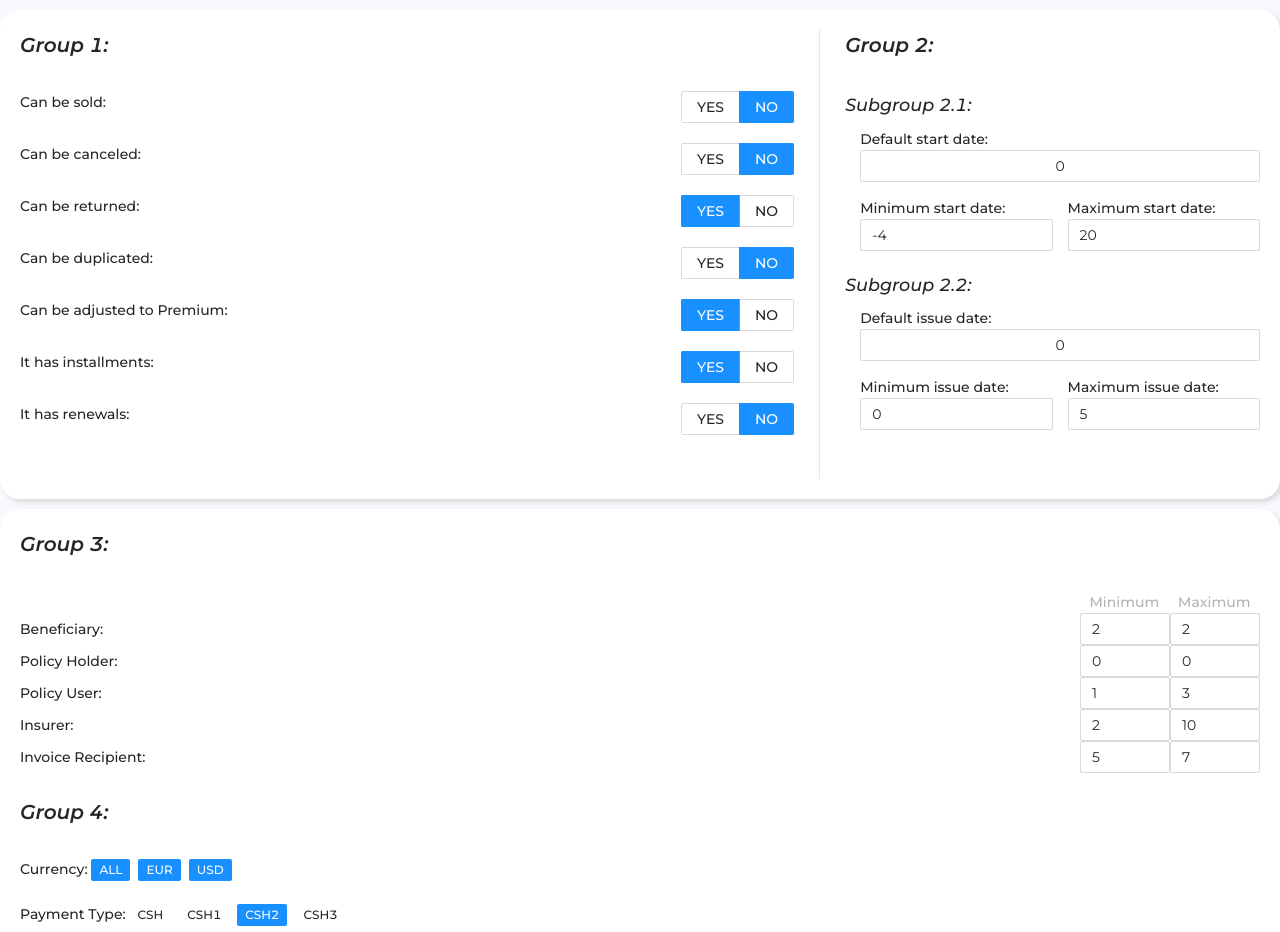
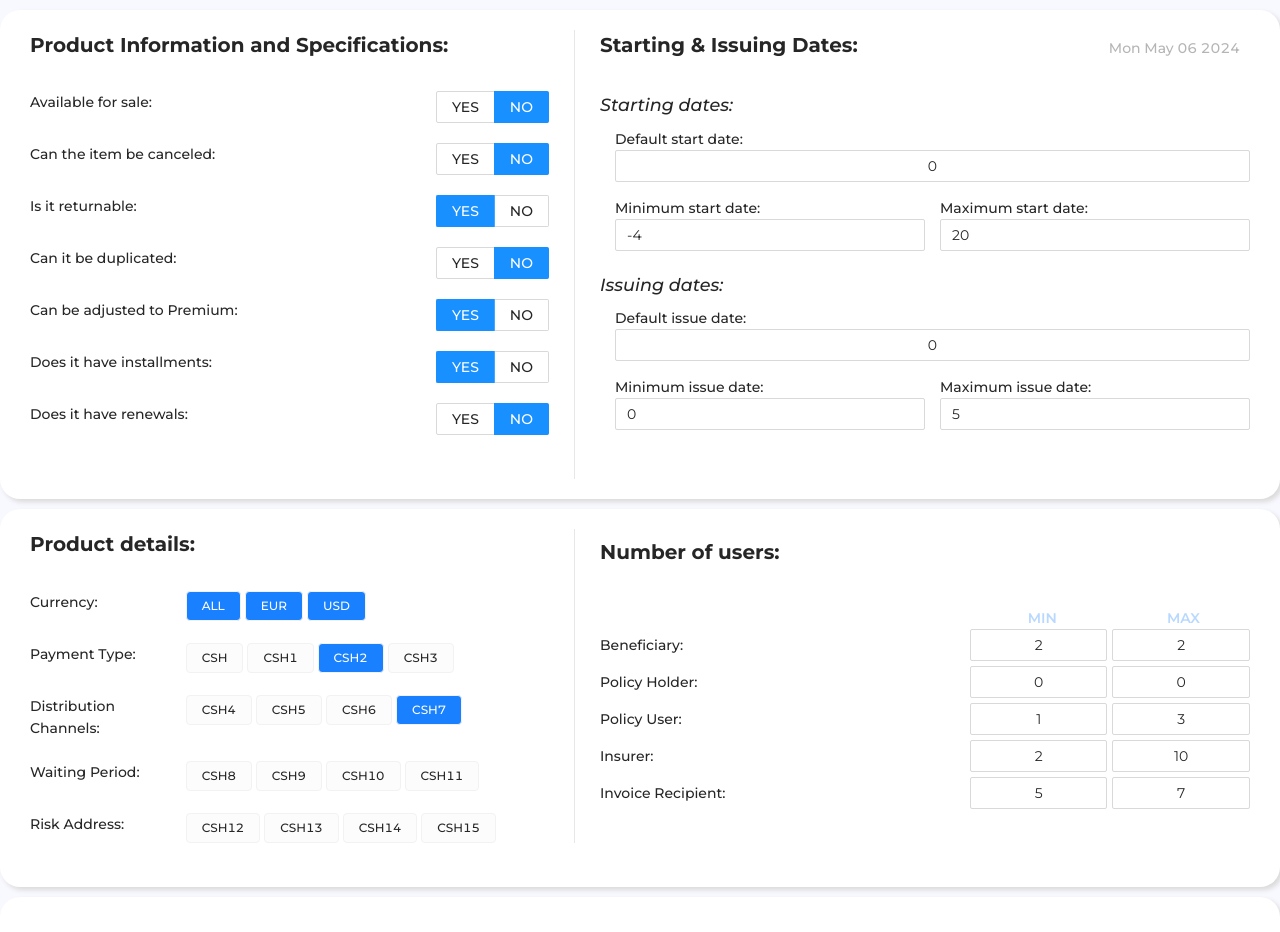
Before and after one commit to MateoGrifsha/config-form-react-antdesign, a React (Create React App) app in the folder config-form/: page / in a window 1280 px wide. Shown: the top 932 px of the page. Built offline with nearby package versions, Linux system fonts and the light colour scheme.

Commit message:
UI/UX changes

```diff
--- a/config-form/src/App.tsx
+++ b/config-form/src/App.tsx
@@ -124,12 +124,12 @@ const dataArray:Array<DataObj> = [{
 export const DataContext = createContext <DataObj | undefined | null | any>(null);
   function App() {
     const [data, setData] = useState<DataObj>(dataArray[0])
-
+    const [error, setError] = useState<boolean>(false)
 
   return (
 
     <div>
-      <DataContext.Provider value={{data, setData}}>
+      <DataContext.Provider value={{data, setData, error, setError}}>
         <FormComponent />
       </DataContext.Provider>
     </div>
--- a/config-form/src/components/FormComponent.tsx
+++ b/config-form/src/components/FormComponent.tsx
@@ -11,7 +11,7 @@ import { DataContext } from '../App';
 export const ButtonContext = createContext<boolean>(false);
 export default function FormComponent() {
   const [save, setSave] = useState<boolean>(false)
-  const {data, setData} = useContext(DataContext)!
+  const {data, error} = useContext(DataContext)!
   const handleButtonClick = () =>{
     setSave(true)
     setTimeout(()=>{setSave(false)},1000);
@@ -26,7 +26,6 @@ export default function FormComponent() {
         className='form-container'
       >
 
-
        <div className='section1-wrapper'>
           <div>
             <Form.Item>
@@ -40,12 +39,12 @@ export default function FormComponent() {
           </div>
        </div>
 
-      <div className="section2-wrapper">
+       <div className="section2-wrapper">
+      <Form.Item>
+            <TagInputGroup />
+        </Form.Item>
         <Form.Item>
             <MinMaxInputGroup/>
-        </Form.Item>
-        <Form.Item>
-            <TagInputGroup />
         </Form.Item>
       </div>
 
@@ -54,7 +53,7 @@ export default function FormComponent() {
         </Form.Item>
 
         <Form.Item>
-          <Button type="primary" htmlType="submit" onClick={handleButtonClick} loading={save}>
+          <Button className='submit-button' type="primary" htmlType="submit" onClick={handleButtonClick} loading={save} disabled={error}>
             Submit
           </Button>
         </Form.Item>
--- a/config-form/src/components/MinMaxInputComponent.tsx
+++ b/config-form/src/components/MinMaxInputComponent.tsx
@@ -10,7 +10,7 @@ interface Props{
 export default function MinMaxInputComponent({label, values}:Props) {
   const minKey = values[0]
   const maxKey = values[1]
-  const {data} = useContext(DataContext)
+  const {data, setError} = useContext(DataContext)
   const [minValue, setMinValue] = useState(data[minKey])
   const [maxValue, setMaxValue] = useState(data[maxKey])
 
@@ -22,7 +22,19 @@ export default function MinMaxInputComponent({label, values}:Props) {
     else if (minmax=='max'){
       setMaxValue(e)
     }
+
+
   }
+
+  useEffect(()=>{
+    if(minValue>maxValue){
+      setError(true)
+    }
+    else{
+      setError(false)
+    }
+  },[minValue, maxValue])
+
   useKeyChange(minKey, minValue)
   useKeyChange(maxKey, maxValue)
 
@@ -31,12 +43,11 @@ export default function MinMaxInputComponent({label, values}:Props) {
       <div>
         <div className='duoNumberInputContainer'>
           <p>{label}</p>
-          <div>
+          <div className='min-max-inputs'>
             <InputNumber min={0} max={10} value={minValue} onChange={(e:React.ChangeEvent<HTMLInputElement>) => handleChange(e, 'min')}/>
             <InputNumber min={minValue} max={10} value={maxValue} onChange={(e:React.ChangeEvent<HTMLInputElement>) => handleChange(e, 'max')}/>
           </div>
         </div>
-          <div>{minValue > maxValue && <div className='errorBox'>Minimum cannot be bigger than maximum.</div>}</div>
       </div>
     </>
   )
--- a/config-form/src/components/MinMaxInputGroup.tsx
+++ b/config-form/src/components/MinMaxInputGroup.tsx
@@ -1,16 +1,20 @@
-import React from 'react'
+import React, {useContext} from 'react'
 import MinMaxInputComponent from './MinMaxInputComponent'
 import { minMaxInputValues as inputValues } from './constants/Constants'
+import { DataContext } from '../App'
 export default function MinMaxInputGroup() {
+  const {error} = useContext(DataContext)
+
   return (
     <>
-      <h2 className='section-label'>Group 3: </h2>
-      <div className="minMaxGroup">
+      <div className='error-label-row'>
+        <h2 className='section-label'>Number of users: </h2>
+        {error && <div className='error-box'>Minimum cannot be bigger than maximum!</div>}
+      </div>
+      <div className="minMaxGroup duoNumberInputRow">
         <div className='minimumMaximumLabel'>
-          <div>
-            <p>Minimum</p>
-            <p>Maximum</p>
-          </div>
+            <p>min</p>
+            <p>max</p>
         </div>
         <div>
           <MinMaxInputComponent label="Beneficiary: " values={inputValues[0]}/>
--- a/config-form/src/components/NumericInputGroup.tsx
+++ b/config-form/src/components/NumericInputGroup.tsx
@@ -2,12 +2,15 @@ import React from 'react'
 import NumericInputComponent from './NumericInputComponent'
 
 export default function NumericInputGroup() {
+  const todaysDate = new Date().toDateString()
+
   return (
     <>
-        <h2 className='section-label'>Group 2: </h2>
+        <h2 className='section-label'>Starting & Issuing Dates: </h2>
+        <span className='todays-date'>{todaysDate}</span>
         <div className='dateInputContainer' >
           <div className='subgroup'>
-            <h3 className="subgroup-label">Subgroup 2.1:</h3>
+            <h3 className="subgroup-label">Starting dates:</h3>
             <div className='dateInputContainerRow'>
                 <NumericInputComponent label ='Default start date'value='defaultStartDateUtcDiff' negative = {false}/>
                 <NumericInputComponent label ='Minimum start date'value='minStartDateUtcDiff' negative = {true}/>
@@ -15,7 +18,7 @@ export default function NumericInputGroup() {
             </div>
           </div>
          <div className='subgroup'>
-          <h3 className="subgroup-label">Subgroup 2.2:</h3>
+          <h3 className="subgroup-label">Issuing dates:</h3>
             <div className='dateInputContainerRow'>
                 <NumericInputComponent label ='Default issue date'value='defaultIssueDateUtcDiff' negative = {false}/>
                 <NumericInputComponent label ='Minimum issue date'value='minIssueDateUtcDiff' negative = {true}/>
--- a/config-form/src/components/TagInputComponent.tsx
+++ b/config-form/src/components/TagInputComponent.tsx
@@ -41,9 +41,10 @@ export default function TagInputComponent({inputs, label, value}:Props) {
 
 
   return (
-    <div>
-        {label}
-        {inputs.map((tag:string)=>(
+    <div className='tag-row'>
+        <p>{label}</p>
+        <div>
+            {inputs.map((tag:string)=>(
             <CheckableTag
                 key={tag}
                 checked={selectedTags.indexOf(tag) > -1}
@@ -52,6 +53,7 @@ export default function TagInputComponent({inputs, label, value}:Props) {
                 {tag}
             </CheckableTag>
         ))}
+        </div>
     </div>
   )
 }
--- a/config-form/src/components/TagInputGroup.tsx
+++ b/config-form/src/components/TagInputGroup.tsx
@@ -5,12 +5,14 @@ export default function TagInputGroup() {
 
   return (
     <>
-        <h2 className='section-label'>Group 4: </h2>
-        <TagInputComponent inputs={currencies} label='Currency: ' value='currencyTypesAllowed'/><br />
-        <TagInputComponent inputs={paymentType} label='Payment Type: ' value='paymentTypesAllowed'/><br />
-        <TagInputComponent inputs={distributionChannels} label='Distribution Channels: ' value='distributionChannelTypesAllowed'/><br />
-        <TagInputComponent inputs={waitingPeriodTypeAllowed} label='Waiting Period: ' value='waitingPeriodTypeAllowed'/><br />
-        <TagInputComponent inputs={riskAddressTypesAllowed} label='Risk Address: ' value='riskAddressTypesAllowed'/>
+        <h2 className='section-label'>Product details: </h2>
+        <div className="tag-input-group">
+          <TagInputComponent inputs={currencies} label='Currency: ' value='currencyTypesAllowed'/><br />
+          <TagInputComponent inputs={paymentType} label='Payment Type: ' value='paymentTypesAllowed'/><br />
+          <TagInputComponent inputs={distributionChannels} label='Distribution Channels: ' value='distributionChannelTypesAllowed'/><br />
+          <TagInputComponent inputs={waitingPeriodTypeAllowed} label='Waiting Period: ' value='waitingPeriodTypeAllowed'/><br />
+          <TagInputComponent inputs={riskAddressTypesAllowed} label='Risk Address: ' value='riskAddressTypesAllowed'/>
+        </div>
     </>
   )
 }
--- a/config-form/src/components/TrueFalseGroup.tsx
+++ b/config-form/src/components/TrueFalseGroup.tsx
@@ -4,7 +4,7 @@ import { radioProperties, radioQuestions } from './constants/Constants'
 export default function TrueFalseGroup() {
   return (
     <>
-        <h2 className='section-label'>Group 1: </h2>
+        <h2 className='section-label'>Product Information and Specifications:</h2>
         <div className='trueFalseGroup' >
             {radioProperties.map(x=>(
                 <TrueFalseComponent key={radioProperties.indexOf(x)} label={radioQuestions[radioProperties.indexOf(x)]} value = {radioProperties[radioProperties.indexOf(x)]}/>
--- a/config-form/src/components/constants/Constants.tsx
+++ b/config-form/src/components/constants/Constants.tsx
@@ -1,5 +1,5 @@
 export const radioProperties = ['canSell', "canCancel", "canReturn", "canDuplicate", "canAdjustPremium", "hasInstallments","hasRenewals"]
-export const radioQuestions = ['Can be sold', "Can be canceled", "Can be returned", "Can be duplicated", "Can be adjusted to Premium", "It has installments","It has renewals"]
+export const radioQuestions = ['Available for sale', "Can the item be canceled", "Is it returnable", "Can it be duplicated", "Can be adjusted to Premium", "Does it have installments","Does it have renewals"]
 export const minMaxInputValues = [
     ['minBeneficiaryCount', 'maxBeneficiaryCount'],
     ['minPolicyHolderCount', 'maxPolicyHolderCount'],
--- a/config-form/src/index.css
+++ b/config-form/src/index.css
@@ -17,7 +17,7 @@ h2{
     margin: auto;
 }
 .form-container > div{
-    padding: 20px;
+    padding: 20px 30px;
     margin-block: 10px;
     background-color: white;
     border-radius: 20px;
@@ -27,23 +27,35 @@ h2{
     background-color: transparent;
     margin: 0;
     padding: none;
+    display: flex;
+    justify-content: flex-end;
+    box-shadow: none;
+}
+.submit-button {
+    width: 8vw;
+    height: 2vw;
+    font-size: 1.1rem;
+    border-radius: 3px;
+    display: flex;
+    justify-content: center;
+    align-items: center;
+}
+.section-label{
+    font-weight: 700;
+    font-size: 1.25rem;
+    color: #262626;
 }
 
-.section-label{
-    font-weight: 600;
-    font-style: italic;
-    font-size: 1.25rem;
-}
-
-.section1-wrapper{
+.section1-wrapper, .section2-wrapper{
     display: flex;
     justify-content: space-between;
     gap: 25px;
 }
-.section1-wrapper > div:first-child{
+
+.section1-wrapper > div:first-child, .section2-wrapper > div:first-child{
     border-right: thin solid rgb(231, 231, 231);
     padding-right: 25px;
-    width: 65%;
+    width: 50%;
 }
 .trueFalseGroup div{
     display: flex;
@@ -55,11 +67,13 @@ h2{
     font-size: 1.1rem;
     font-style: italic;
 }
+.dateInputContainer{
+    width: 650px;
+}
 .dateInputContainerRow{
     display: grid;
     gap: 15px;
     grid-template-columns: repeat(12, 1fr);
-    padding-left: 15px;
 }
 
 .dateInputContainer > .subgroup:first-child{
@@ -78,41 +92,108 @@ h2{
 .dateInputContainerRow .ant-input-number{
     width: 100% !important;
 }
-
+.todays-date{
+    position: absolute;
+    top: 7px;
+    right: 10px;
+    color: rgb(181, 181, 181);
+}
 .minimumMaximumLabel{
     display: flex;
     justify-content: flex-end;
     align-items: center;
-}
-.minimumMaximumLabel div{
-    display: flex;
-    justify-content: space-around;
-    align-items: center;
-    width: 180px;
-    color: rgba(0, 0, 0 , 0.3);
+    color: #1980ff4f;
+    text-transform: uppercase;
+    font-weight: 600;
+    gap: 110px;
+    margin-right: 50px;
 }
 .minimumMaximumLabel p{
     margin: 0;
 }
+.minMaxGroup{
+    width: 650px;
+}
+
+.ant-tag-checkable{
+    background-color: rgb(252, 252, 252);
+    margin-right: 4px;
+}
+.ant-tag-checkable-checked{
+    background-color: #1980FF;
+}
+
+.tag-row{
+    display: flex;
+}
+.tag-row p{
+    width: 30%;
+}
+.tag-row span{
+    padding: 4px 15px;
+    border: thin solid rgb(242, 242, 242);
+    border-radius: 4px;
+}
 .duoNumberInputContainer{
     display: flex;
     justify-content: space-between;
-    /* border: thin solid orange; */
+    margin-bottom: 5px;
 }
 .duoNumberInputContainer p {
     margin-block: auto;
     min-width: 200px;
     width: max-content;
 }
-.errorBox{
+.duoNumberInputContainer input{
+    text-align: center;
+}
+.min-max-inputs{
+    display: flex;
+    justify-content: flex-end;
+    gap: 5px;
+}
+.min-max-inputs > div{
+    width: 35%;
+}
+.error-label-row{
+    display: flex;
+    justify-content: space-between;
+    align-items: center;
+    width: 100%;
+    margin-bottom: 30px;
+}
+.error-label-row h2{
+    margin-bottom: 0;
+    padding-block: 8px;
+}
+.error-box{
     border: 2px solid rgb(255, 132, 132);
     background-color: rgba(255, 0, 0, 0.2);
     padding: 8px;
     border-radius: 4px;
     font-weight: 600;
     color: rgb(63, 63, 63);
-    position: absolute;
 }
-input{
-    background-color: yellow;
+.site-collapse-custom-collapse{
+    background-color: white;
 }
+.email-section{
+    width: 64.5%;
+    display: flex;
+    justify-content: space-between;
+}
+.email-section > div:last-child{
+    border-left: thin solid rgb(231, 231, 231);
+    padding-left: 15px;
+}
+.email-radio-container > div{
+    display: flex;
+    justify-content: space-between;
+    margin-bottom: 10px;
+}
+.subgroup > div{
+    padding-left: 15px;
+}
+.email-tag-container input{
+    width:20%;
+}
```
Also changed, not shown: config-form/src/components/EmailConfiguration.tsx (+15 -5 lines).
